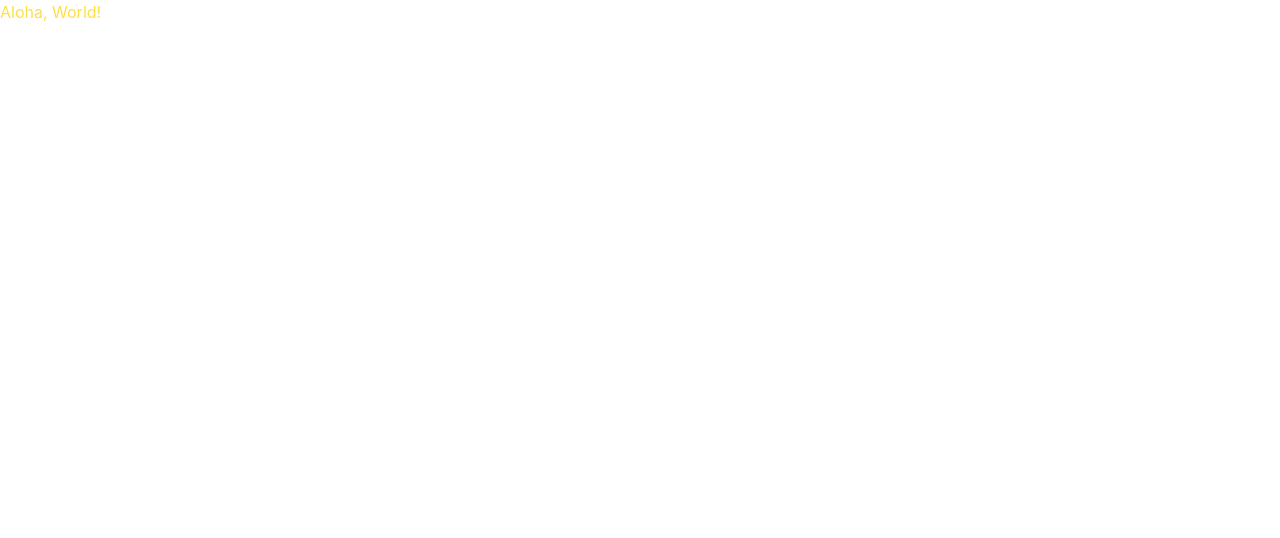
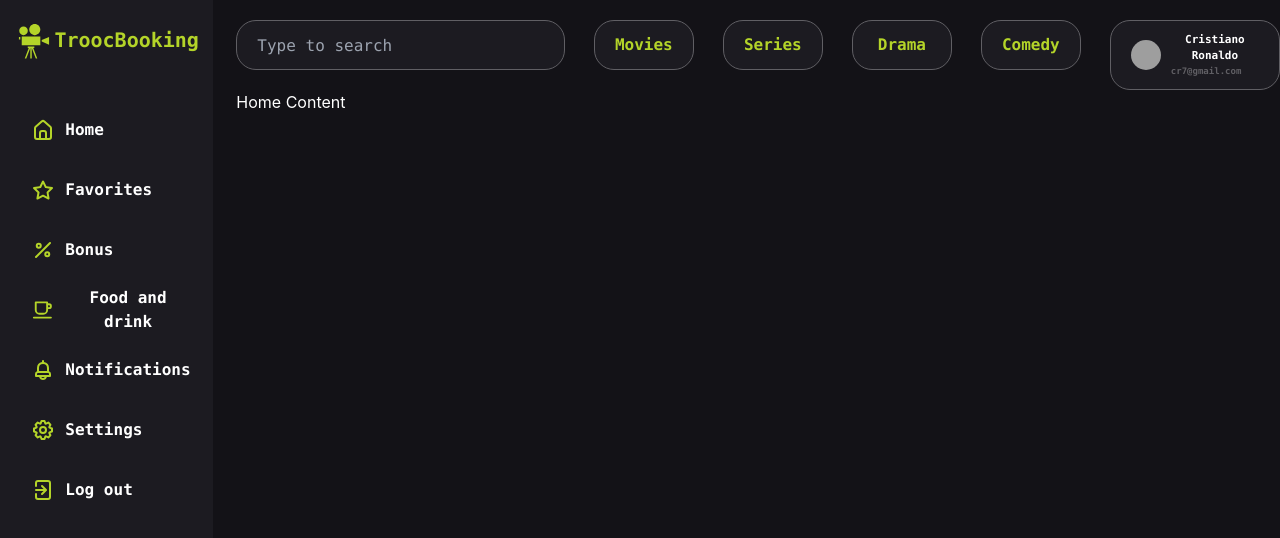
Before and after one commit to tticasso/TroocBooking, a React (Create React App) app in the folder troocboking/: page / in a window 1280 px wide. Shown: the top 538 px of the page. Built offline with nearby package versions, Linux system fonts and the light colour scheme; grey boxes are pictures that could not be loaded.

Commit message:
TROOC-2 Header

```diff
--- a/troocboking/src/App.js
+++ b/troocboking/src/App.js
@@ -1,9 +1,10 @@
 import './App.css';
+import Homepage from './pages/Homepage';
 
 function App() {
   return (
-    <div className="text-yellow-300">
-      Aloha, World!
+    <div className="w-screen h-screen bg-[#131217]">
+      <Homepage />
     </div>
   );
 }
--- /dev/null
+++ b/troocboking/src/components/Header.js
@@ -0,0 +1,36 @@
+export default function Header() {
+    const button = [
+        {
+            name: "Movies"
+        },
+        {
+            name: "Series"
+        },
+        {
+            name: "Drama"
+        },
+        {
+            name: "Comedy"
+        }
+    ]
+    return (
+        <div className="w-full flex pt-[20px] gap-[29px]">
+            <input type="text" placeholder="Type to search" className="w-[400px] h-[50px] rounded-[20px] font-mono pl-[20px] bg-[#1C1B21] border-[1px] border-[#605F64] outline-none text-white" />
+            <div className="flex gap-[29px]">
+                {button.map((item, index) => (
+                    <button key={index} className="h-[50px] w-[100px] rounded-[20px] pl-[20px] pr-[20px] font-mono font-bold text-[16px] text-[#B4D429] bg-[#1C1B21] border-[1px] border-[#605F64] outline-none">{item.name}</button>
+                ))}
+            </div>
+            <button className="hidden h-[70px] w-[200px] rounded-[20px] font-mono font-bold text-[24px] text-white bg-gradient-to-r from-[#B4D429] to-[#5D6E15] border-[1px] border-[#605F64] outline-none">
+                Login
+            </button>
+            <button className="h-[70px] w-[200px] flex items-center rounded-[20px] gap-[10px] font-mono font-bold text-[24px] text-white bg-[#1C1B21] border-[1px] border-[#605F64] outline-none px-[20px]">
+                <img src="https://cdn.britannica.com/73/234573-050-8EE03E16/Cristiano-Ronaldo-ceremony-rename-airport-Santa-Cruz-Madeira-Portugal-March-29-2017.jpg" alt="user" className="w-[30px] h-[30px] rounded-full" />
+                <div>
+                    <p className="text-[11px] font-mono font-bold">Cristiano Ronaldo</p>
+                    <p className="text-[9px] font-mono text-[#605F64] text-left">cr7@gmail.com</p>
+                </div>
+            </button>
+        </div>
+    );
+}
```
Also changed, not shown: troocboking/src/assets/game-icons_film-projector.svg (added).
